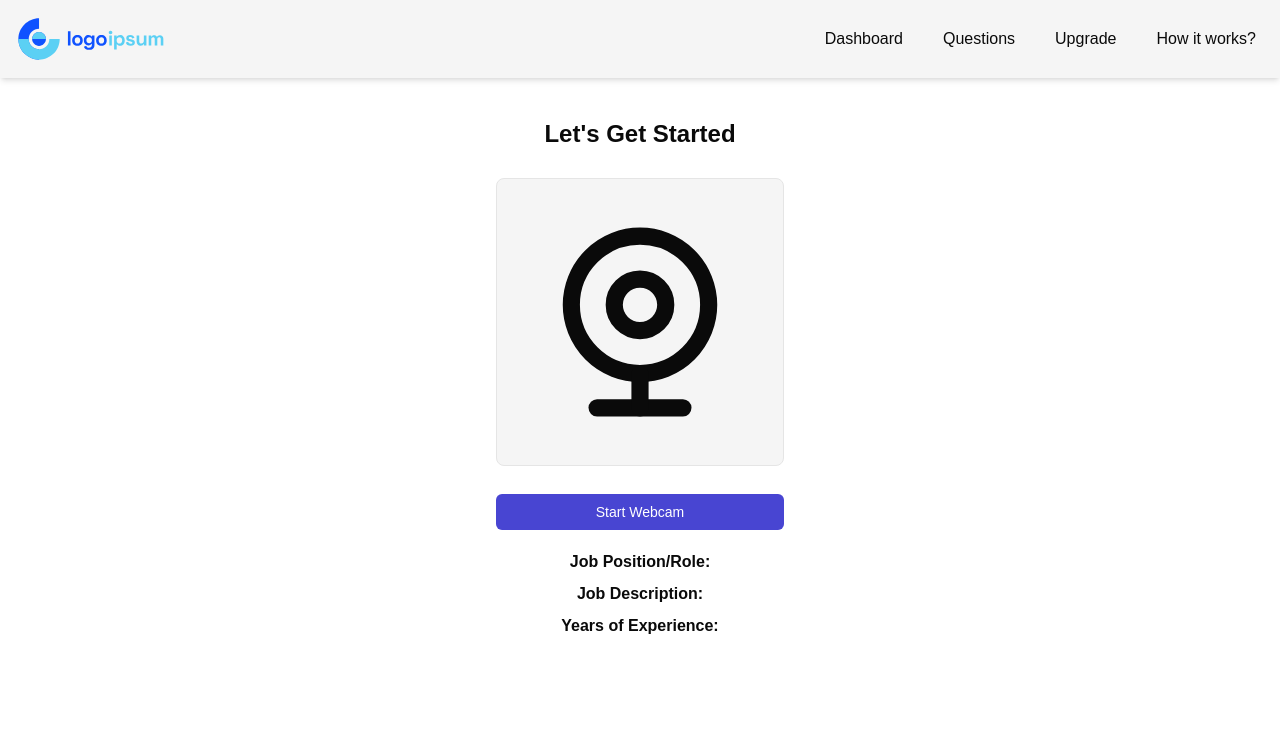
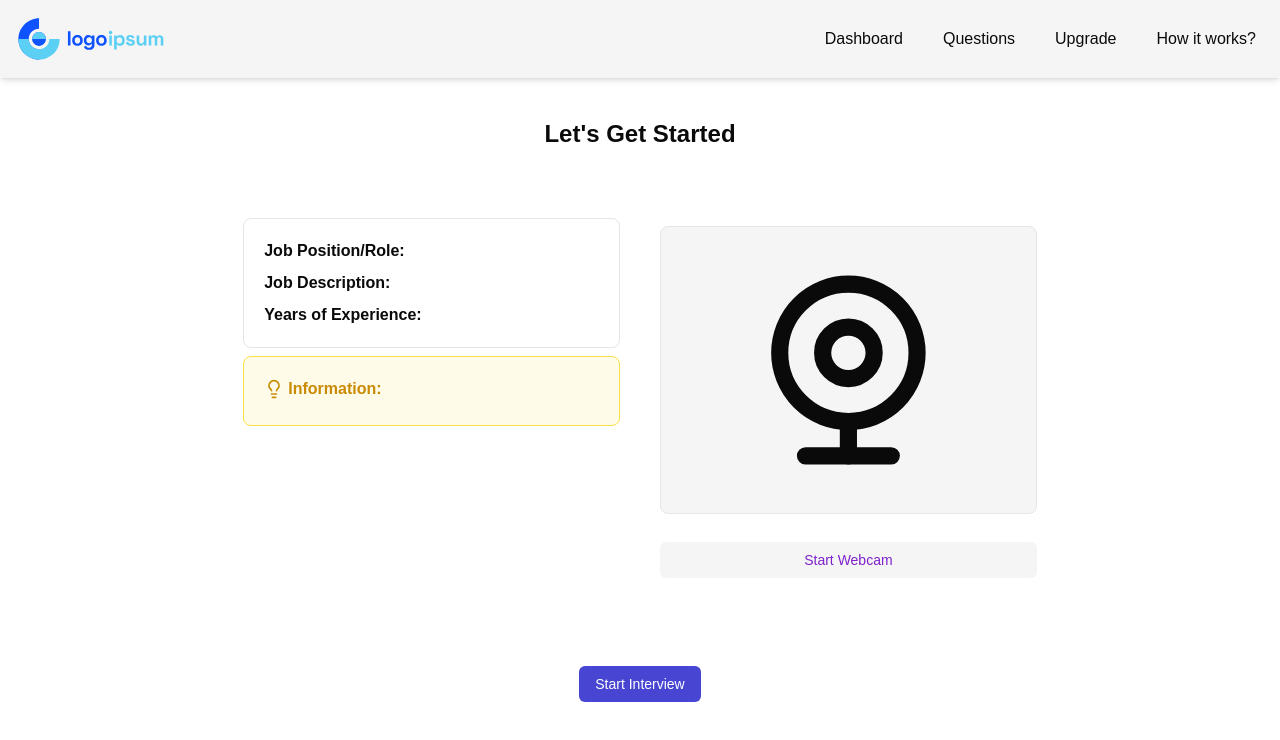
Before and after one commit to code-guru2004/AI-Intrerview, a Next.js app: page /dashboard/interview/1 in a window 1280 px wide. Shown: the top 740 px of the page. Built offline with nearby package versions, Linux system fonts and the light colour scheme; no server answers; the database is empty.

Commit message:
webcam added

```diff
--- a/app/dashboard/interview/[interviewId]/page.jsx
+++ b/app/dashboard/interview/[interviewId]/page.jsx
@@ -3,7 +3,7 @@
 import { db } from '@/utils/db'
 import { MockInterview } from '@/utils/schema'
 import { eq } from 'drizzle-orm'
-import { WebcamIcon } from 'lucide-react'
+import { Lightbulb, WebcamIcon } from 'lucide-react'
 import React, { use, useEffect, useState } from 'react'
 import Webcam from 'react-webcam'
 
@@ -31,10 +31,25 @@
       }
 
   return (
-    <div className='my-10 flex justify-center flex-col items-center'>
+    <div className='my-10 flex justify-center flex-col items-center w-full gap-12'>
         <h2 className='font-bold text-2xl'>Let's Get Started</h2>
 
-        <div className='flex flex-col items-center'>
+        <div className='grid grid-cols-1 md:grid-cols-2 gap-10 item-center justify-center w-[80%]'>
+            <div className='flex flex-col my-5 items-center gap-2 '>
+                <div className='flex flex-col border p-5 rounded-lg gap-2 w-full'>
+                    <h2><strong>Job Position/Role: </strong>{capitalizeFirstLetter(interviewData?.jobPosition)}</h2>
+                    <h2><strong>Job Description: </strong>{capitalizeFirstLetter(interviewData?.jobDescription)}</h2>
+                    <h2><strong>Years of Experience: </strong>{capitalizeFirstLetter(interviewData?.jobExperience)}</h2>
+                </div>
+                <div className='w-full p-5 rounded-lg border border-yellow-300 bg-yellow-50 text-yellow-600'>
+                    <h2 className='flex gap-1 mb-1'>
+                        <Lightbulb className='w-5'/> <strong>Information: </strong>
+                    </h2>
+                    <h2>{process.env.NEXT_PUBLIC_INFO}</h2>
+                </div>
+            </div>
+
+            <div className='flex flex-col items-center w-[100%]'>
             {
                 webcamEnable ?
                 <Webcam
@@ -48,13 +63,12 @@
                 }}/> :
                 <WebcamIcon className='h-72 w-full my-7 p-10 bg-secondary rounded-lg border'/>
             }
-            <Button className="bg-primary text-white w-full" onClick={()=>setWebcamEnable(true)}>Start Webcam</Button>
+            <Button className="bg-secondary text-purple-700 w-full hover:text-purple-700 hover:bg-slate-200" onClick={()=>setWebcamEnable(true)}>Start Webcam</Button>
+            </div>
         </div>
 
-        <div className='flex flex-col my-5 items-center gap-2'>
-            <h2><strong>Job Position/Role: </strong>{capitalizeFirstLetter(interviewData?.jobPosition)}</h2>
-            <h2><strong>Job Description: </strong>{capitalizeFirstLetter(interviewData?.jobDescription)}</h2>
-            <h2><strong>Years of Experience: </strong>{capitalizeFirstLetter(interviewData?.jobExperience)}</h2>
+        <div className='flex justify-center flex-col items-center mt-10'>
+            <Button className="bg-primary text-white hover:text-gray-200">Start Interview</Button>
         </div>
     </div>
   )
--- /dev/null
+++ b/components/ui/alert.jsx
@@ -0,0 +1,47 @@
+import * as React from "react"
+import { cva } from "class-variance-authority";
+
+import { cn } from "@/lib/utils"
+
+const alertVariants = cva(
+  "relative w-full rounded-lg border px-4 py-3 text-sm [&>svg+div]:translate-y-[-3px] [&>svg]:absolute [&>svg]:left-4 [&>svg]:top-4 [&>svg]:text-foreground [&>svg~*]:pl-7",
+  {
+    variants: {
+      variant: {
+        default: "bg-background text-foreground",
+        destructive:
+          "border-destructive/50 text-destructive dark:border-destructive [&>svg]:text-destructive",
+      },
+    },
+    defaultVariants: {
+      variant: "default",
+    },
+  }
+)
+
+const Alert = React.forwardRef(({ className, variant, ...props }, ref) => (
+  <div
+    ref={ref}
+    role="alert"
+    className={cn(alertVariants({ variant }), className)}
+    {...props} />
+))
+Alert.displayName = "Alert"
+
+const AlertTitle = React.forwardRef(({ className, ...props }, ref) => (
+  <h5
+    ref={ref}
+    className={cn("mb-1 font-medium leading-none tracking-tight", className)}
+    {...props} />
+))
+AlertTitle.displayName = "AlertTitle"
+
+const AlertDescription = React.forwardRef(({ className, ...props }, ref) => (
+  <div
+    ref={ref}
+    className={cn("text-sm [&_p]:leading-relaxed", className)}
+    {...props} />
+))
+AlertDescription.displayName = "AlertDescription"
+
+export { Alert, AlertTitle, AlertDescription }
```
